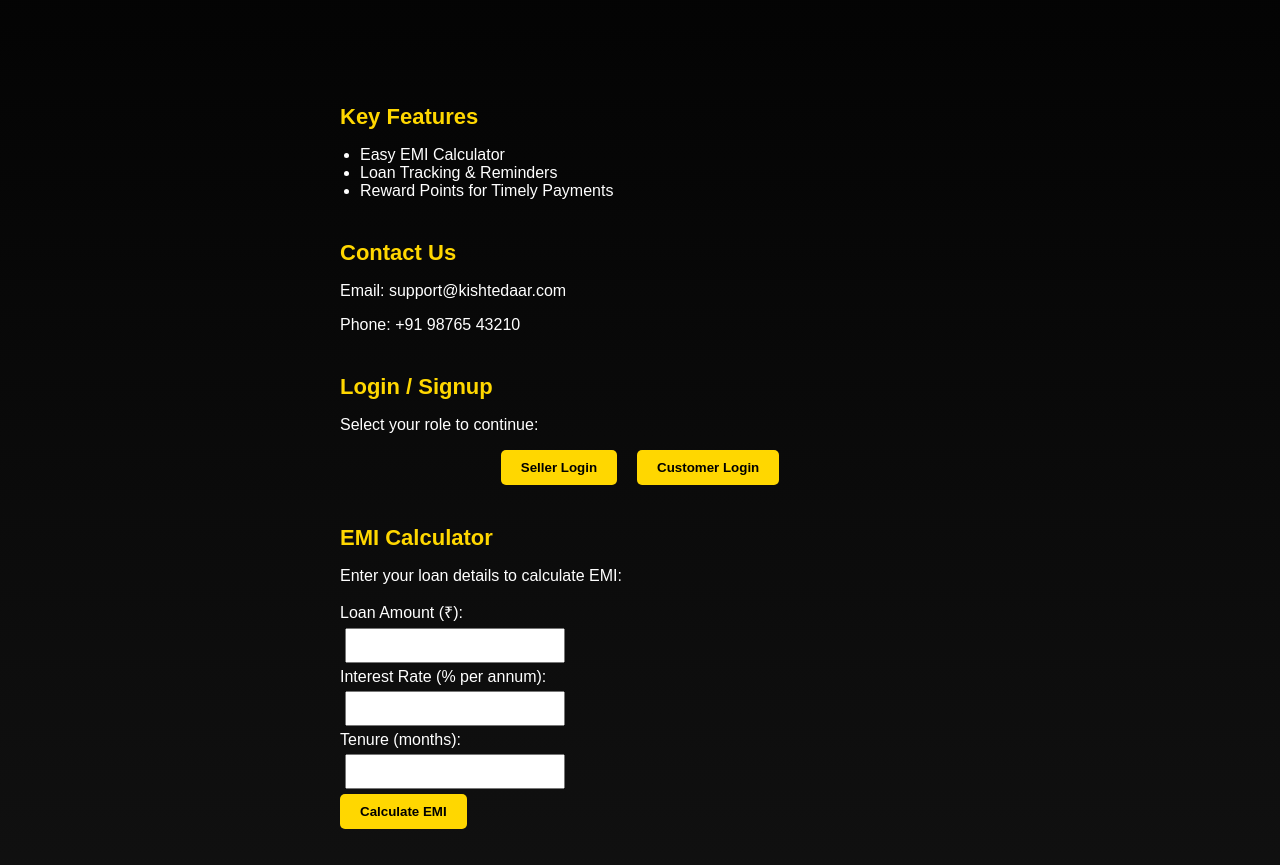
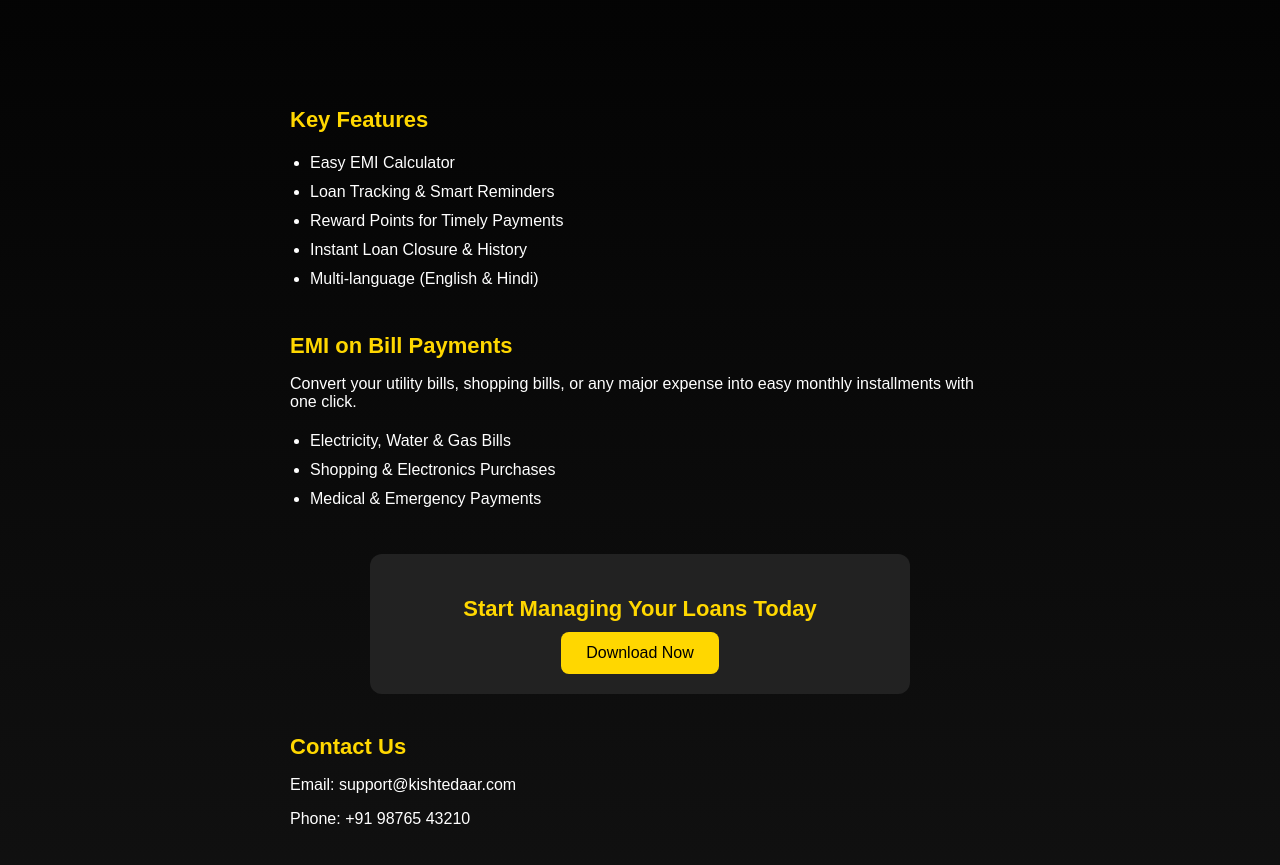
Before and after one commit to sinhaujjwalkumar1-cell/Kishtedaar, a plain HTML site: page index.html in a window 1280 px wide. Shown: the part 257-1122 px from the top of the page. Drawn offline with Linux system fonts and the light colour scheme.

Commit message:
Update index.html

```diff
--- a/index.html
+++ b/index.html
@@ -3,7 +3,7 @@
 <head>
   <meta charset="UTF-8">
   <meta name="viewport" content="width=device-width, initial-scale=1.0">
-  <title>Kishtedaar - Smart Loan & EMI App</title>
+  <title>Kishtedaar - Smart Loan & EMI Management</title>
   <style>
     body {
       margin: 0;
@@ -40,7 +40,7 @@
     }
     .hero h2 {
       color: gold;
-      font-size: 28px;
+      font-size: 30px;
       margin-bottom: 10px;
     }
     .hero p {
@@ -51,7 +51,7 @@
     }
     .features {
       text-align: left;
-      max-width: 600px;
+      max-width: 700px;
       margin: 40px auto;
       padding: 0 20px;
     }
@@ -63,6 +63,31 @@
     .features ul {
       list-style: disc;
       padding-left: 20px;
+      line-height: 1.8;
+    }
+    .cta {
+      margin: 40px auto;
+      padding: 20px;
+      background: #222;
+      border-radius: 12px;
+      max-width: 500px;
+    }
+    .cta h3 {
+      color: gold;
+      font-size: 22px;
+      margin-bottom: 10px;
+    }
+    .cta button {
+      background: gold;
+      color: black;
+      border: none;
+      padding: 12px 25px;
+      font-size: 16px;
+      border-radius: 8px;
+      cursor: pointer;
+    }
+    .cta button:hover {
+      background: #d4af37;
     }
     footer {
       margin-top: 40px;
@@ -79,22 +104,40 @@
     <nav>
       <a href="#home">Home</a>
       <a href="#features">Features</a>
+      <a href="#emi">EMI on Bill</a>
       <a href="#contact">Contact</a>
     </nav>
   </header>
 
   <section class="hero" id="home">
     <h2>Smart Loan & EMI Management App</h2>
-    <p>Track loans, manage EMIs & earn rewards – all in one premium app.</p>
+    <p>Track your loans, manage EMIs & pay bills with EMI – all in one premium app.</p>
   </section>
 
   <section class="features" id="features">
     <h3>Key Features</h3>
     <ul>
       <li>Easy EMI Calculator</li>
-      <li>Loan Tracking & Reminders</li>
+      <li>Loan Tracking & Smart Reminders</li>
       <li>Reward Points for Timely Payments</li>
+      <li>Instant Loan Closure & History</li>
+      <li>Multi-language (English & Hindi)</li>
     </ul>
+  </section>
+
+  <section class="features" id="emi">
+    <h3>EMI on Bill Payments</h3>
+    <p>Convert your utility bills, shopping bills, or any major expense into easy monthly installments with one click.</p>
+    <ul>
+      <li>Electricity, Water & Gas Bills</li>
+      <li>Shopping & Electronics Purchases</li>
+      <li>Medical & Emergency Payments</li>
+    </ul>
+  </section>
+
+  <section class="cta">
+    <h3>Start Managing Your Loans Today</h3>
+    <button>Download Now</button>
   </section>
 
   <section class="features" id="contact">
@@ -102,45 +145,7 @@
     <p>Email: support@kishtedaar.com</p>
     <p>Phone: +91 98765 43210</p>
   </section>
-<section class="features" id="login">
-    <h3>Login / Signup</h3>
-    <p>Select your role to continue:</p>
-    <div style="display: flex; gap: 20px; justify-content: center; margin-top: 15px;">
-      <button style="padding: 10px 20px; background: gold; border: none; border-radius: 5px; font-weight: bold; cursor: pointer;">
-        Seller Login
-      </button>
-      <button style="padding: 10px 20px; background: gold; border: none; border-radius: 5px; font-weight: bold; cursor: pointer;">
-        Customer Login
-      </button>
-    </div>
-</section>
-<section class="features" id="calculator">
-    <h3>EMI Calculator</h3>
-    <p>Enter your loan details to calculate EMI:</p>
-    <form onsubmit="calculateEMI(event)" style="margin-top: 15px;">
-      <label>Loan Amount (₹):</label><br>
-      <input type="number" id="amount" style="padding: 8px; width: 200px; margin: 5px;"><br>
-      <label>Interest Rate (% per annum):</label><br>
-      <input type="number" id="rate" style="padding: 8px; width: 200px; margin: 5px;"><br>
-      <label>Tenure (months):</label><br>
-      <input type="number" id="tenure" style="padding: 8px; width: 200px; margin: 5px;"><br>
-      <button type="submit" style="padding: 10px 20px; background: gold; border: none; border-radius: 5px; font-weight: bold; cursor: pointer;">
-        Calculate EMI
-      </button>
-    </form>
-    <p id="emiResult" style="margin-top: 15px; font-size: 18px; color: gold;"></p>
-  </section>
 
-  <script>
-    function calculateEMI(event) {
-      event.preventDefault();
-      let amount = parseFloat(document.getElementById('amount').value);
-      let rate = parseFloat(document.getElementById('rate').value) / 12 / 100;
-      let tenure = parseInt(document.getElementById('tenure').value);
-      let emi = (amount * rate * Math.pow(1 + rate, tenure)) / (Math.pow(1 + rate, tenure) - 1);
-      document.getElementById('emiResult').textContent = 'Your EMI: ₹' + emi.toFixed(2);
-    }
-  </script>
   <footer>
     &copy; 2025 Kishtedaar. All rights reserved.
   </footer>
```
